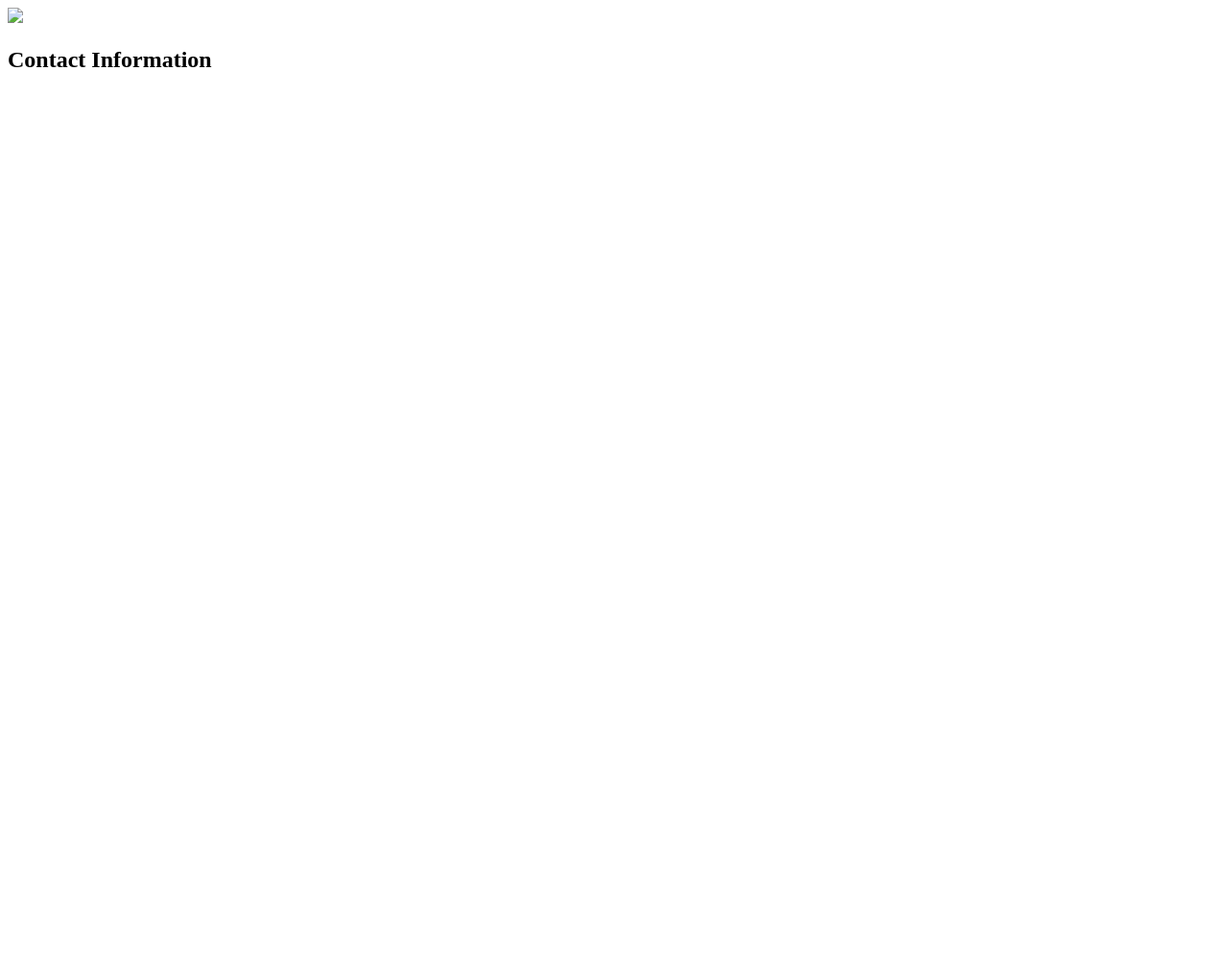
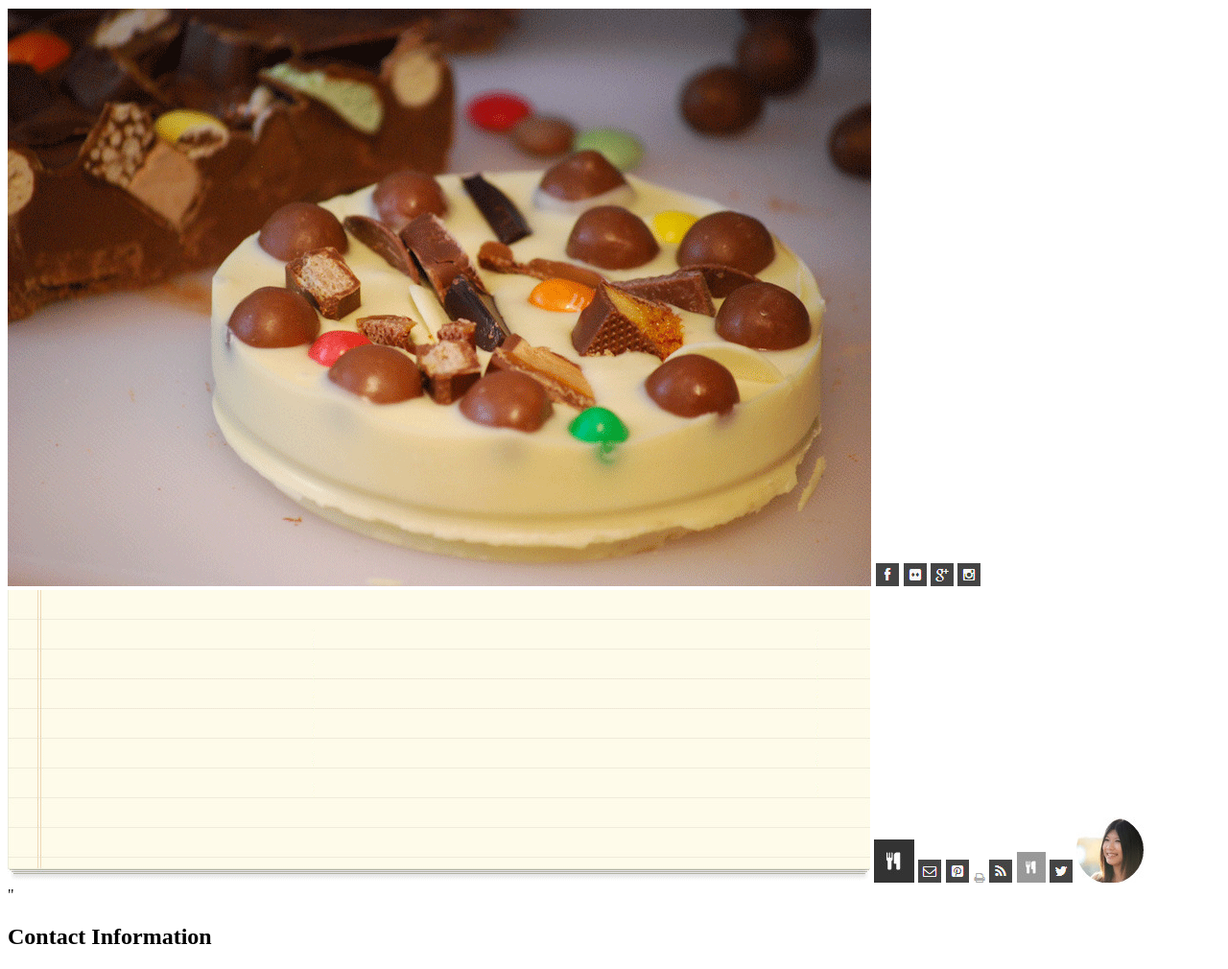
Before and after one commit to kitty716/chocolate-pizza, a plain HTML site: page index.html in a window 1280 px wide. Shown: the whole page at 96% size. Before the commit the page ends 800 px from the top, so only its background shows below. Drawn offline with Linux system fonts and the light colour scheme.

Commit message:
input images

```diff
--- a/index.html
+++ b/index.html
@@ -1,14 +1,27 @@
 <!DOCTYPE html>
 <html>
-
   <head>
     <title></title>
     <link rel="stylesheet" type="text/css" href="style.css" />
   </head>
 
   <body>
-    <img src="/"
-    <div id="top">
+    <img src="lab-assets\choco-pizza.png" id="cake"/>
+    <img src="lab-assets\fb-icon.png" id="fb"/>
+    <img src="lab-assets\flic-icon.png" id="flic"/>
+    <img src="lab-assets\gp-icon.png" id="google"/>
+    <img src="lab-assets\insta-icon.png" id="insta"/>
+    <img src="lab-assets\list-bg.png" id="list"/>
+    <img src="lab-assets\logo.png" id="logo"/>
+    <img src="lab-assets\mail-icon.png" id="mail"/>
+    <img src="lab-assets\pint-icon.png" id="pint"/>
+    <img src="lab-assets\print-icon.png" id="print"/>
+    <img src="lab-assets\rss-icon.png" id="rss"/>
+    <img src="lab-assets\small-logo.png" id="smallLogo"/>
+    <img src="lab-assets\twit-icon.png" id="twit"/>
+    <img src="lab-assets\van-pic.png" id="van"/>
+
+    <div id="top">"
 
       <header>
         <h1></h1>
```
